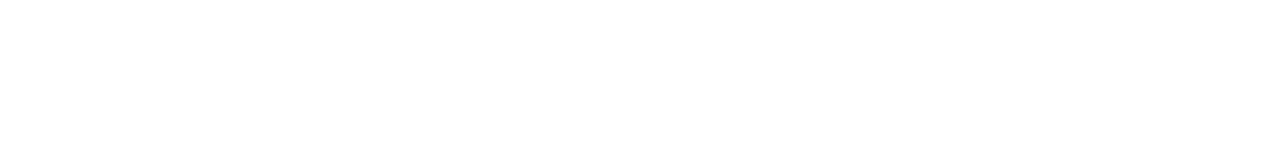
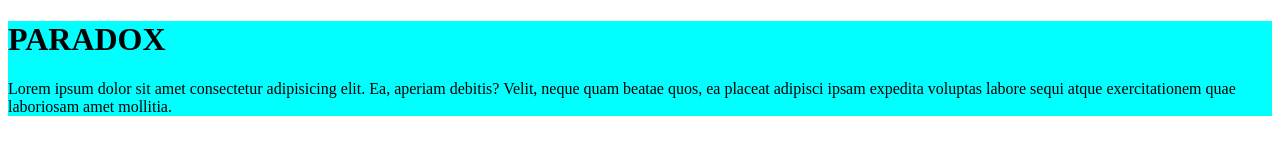
Before and after one commit to wasiul777/my-fast-site, a plain HTML site: page index.html in a window 1280 px wide. Drawn offline with Linux system fonts and the light colour scheme.

Commit message:
CSS PUSH

```diff
--- a/index.html
+++ b/index.html
@@ -4,8 +4,12 @@
     <meta charset="UTF-8">
     <meta name="viewport" content="width=device-width, initial-scale=1.0">
     <title>PARADOX</title>
+    <link rel="stylesheet" href="style/style.css">
 </head>
 <body>
-
+    <div>
+        <h1>PARADOX</h1>
+        <p>Lorem ipsum dolor sit amet consectetur adipisicing elit. Ea, aperiam debitis? Velit, neque quam beatae quos, ea placeat adipisci ipsam expedita voluptas labore sequi atque exercitationem quae laboriosam amet mollitia.</p>
+    </div>
 </body>
 </html>
--- /dev/null
+++ b/style/style.css
@@ -0,0 +1,3 @@
+div{
+    background-color: aqua;
+}
```
